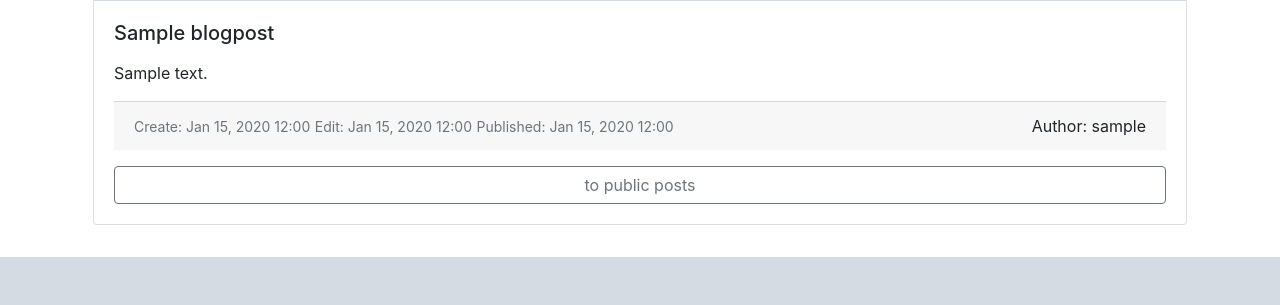
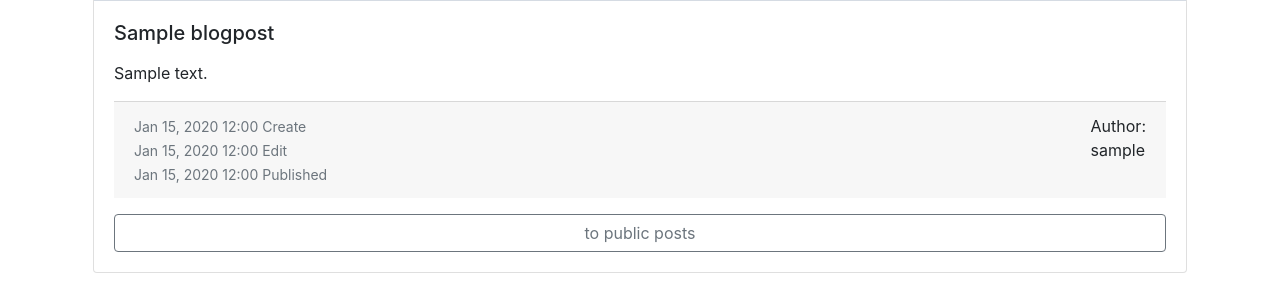
Before and after one commit to SuslaDmitry/Blog, a Django app: page /post_details/1/ in a window 1280 px wide. Shown: the part 883-1188 px from the top of the page. Before the commit the page ends 1140 px from the top, so only its background shows below. Run offline with Django 3.2, Linux system fonts and the light colour scheme; tables that the repository leaves empty hold one stand-in row (values such as "Sample post"); grey boxes marked "Sample" are stand-in pictures; some libraries are stand-ins or nearby versions.

Commit message:
author 2

```diff
--- a/blogs/templates/blogs/index.html
+++ b/blogs/templates/blogs/index.html
@@ -37,7 +37,8 @@
                 <p><a href="{% url 'blogs:post_details' post.id %}" class="btn btn-outline-dark btn-block"
                       role="button">Read</a></p>
                 <div class="card-footer">
-                    <div class="float-right">Author: {{ post.owner }}</div>
+                    <div class="float-right">Author:
+                        <br>{{ post.owner }}</br></div>
                     <small class="text-muted">{{ post.date_added|date:'M d, Y H:i' }} Create</small>
                     <br><small class="text-muted">{{ post.date_edit|date:'M d, Y H:i' }} Edit</small></br>
                     <small class="text-muted">{{ post.date_publication|date:'M d, Y H:i' }} Published</small>
--- a/blogs/templates/blogs/my_posts.html
+++ b/blogs/templates/blogs/my_posts.html
@@ -51,7 +51,8 @@
 
                 <p></p>
                 <div class="card-footer">
-                    <div class="float-right">Author: {{ post.owner }}</div>
+                    <div class="float-right">Author:
+                        <br>{{ post.owner }}</br></div>
                     <small class="text-muted">{{ post.date_added|date:'M d, Y H:i' }} Create</small>
                     <br><small class="text-muted">{{ post.date_edit|date:'M d, Y H:i' }} Edit</small></br>
                     {% if post.public %}
--- a/blogs/templates/blogs/post_details.html
+++ b/blogs/templates/blogs/post_details.html
@@ -33,10 +33,11 @@
             <p class="text-justify">{{ post.text|linebreaks }}</p>
             <p>
             <div class="card-footer">
-                <div class="float-right">Author: {{ post.owner }}</div>
-                <small class="text-muted">Create: {{ post.date_added|date:'M d, Y H:i' }}</small>
-                <small class="text-muted">Edit: {{ post.date_edit|date:'M d, Y H:i' }}</small>
-                <small class="text-muted">Published: {{ post.date_publication|date:'M d, Y H:i' }}</small>
+                <div class="float-right">Author:
+                    <br>{{ post.owner }}</br></div>
+                <small class="text-muted">{{ post.date_added|date:'M d, Y H:i' }} Create</small>
+                <br><small class="text-muted">{{ post.date_edit|date:'M d, Y H:i' }} Edit</small></br>
+                <small class="text-muted">{{ post.date_publication|date:'M d, Y H:i' }} Published</small>
             </div>
             </p>
             {% if post.owner.id == request.user.id %}
```
